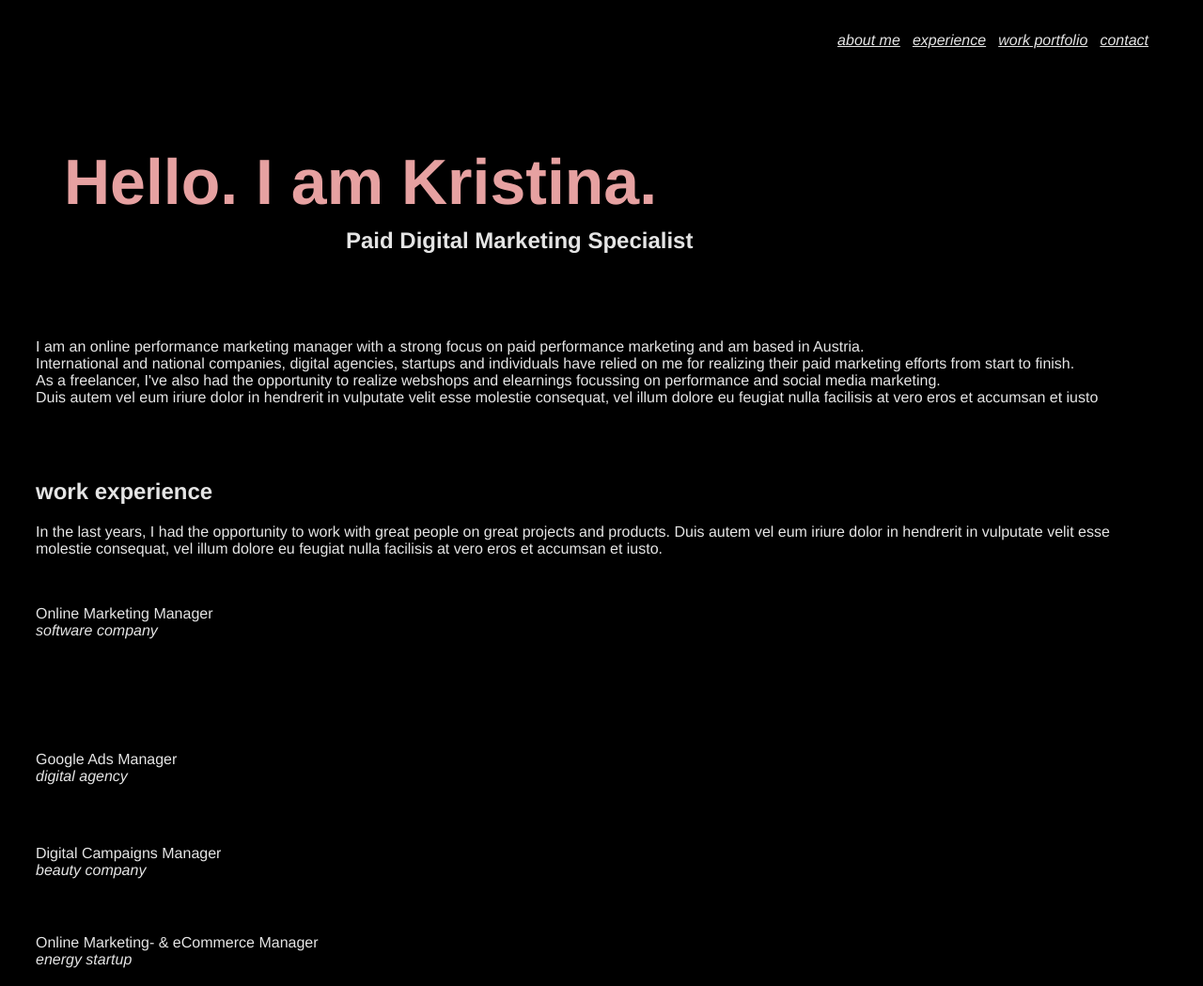
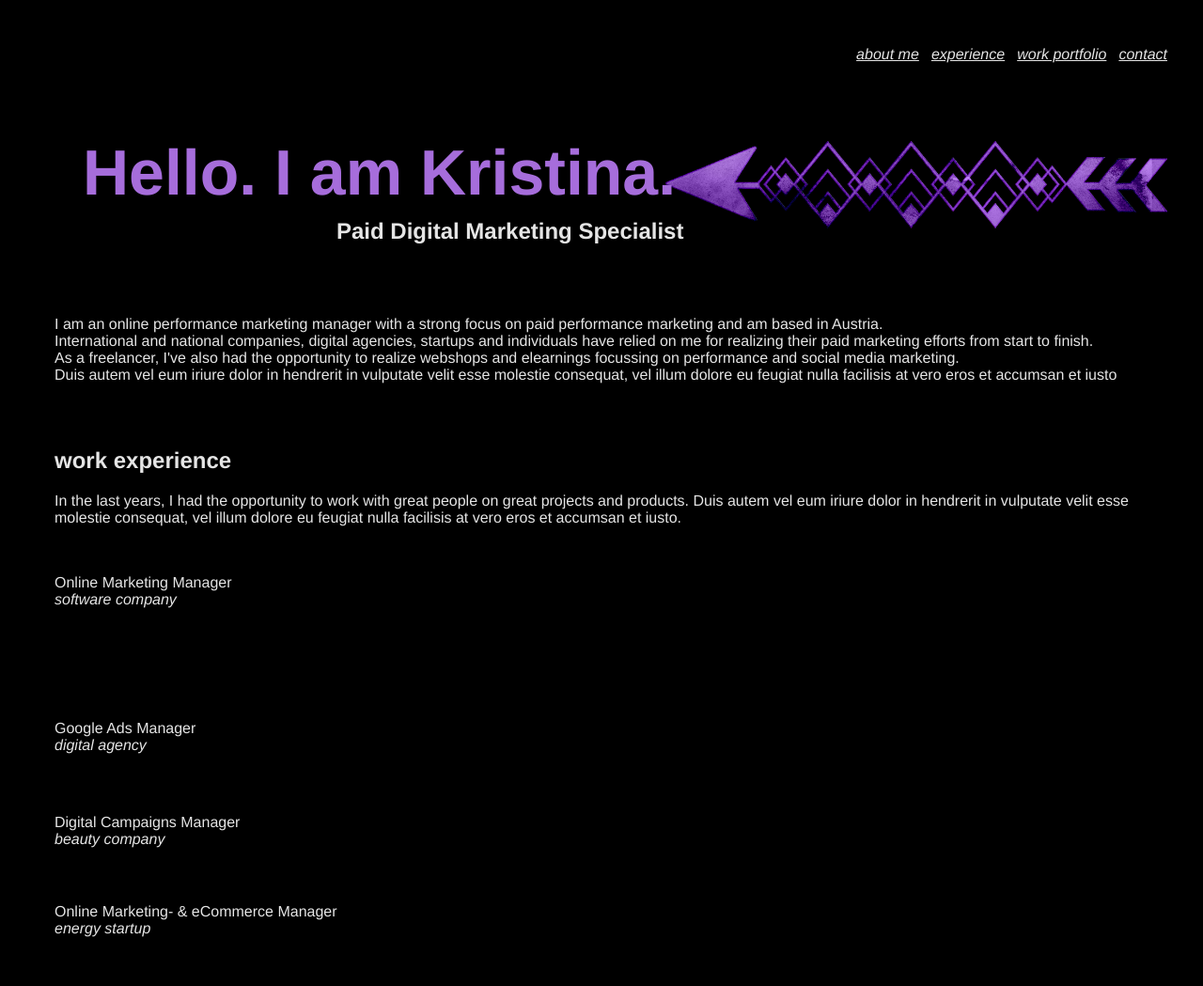
Before and after one commit to KKainz/kkainz.github.io, a plain HTML site: page index.html in a window 1280 px wide. Shown: the top 1049 px of the page at 94% size. Drawn offline with Linux system fonts and the light colour scheme.

Commit message:
update main + fancy purple arrow added2

```diff
--- a/index.html
+++ b/index.html
@@ -12,9 +12,9 @@
 		<title>Kristina Kainz | Paid Digital Marketing Specialist</title>
 		<link href="#" rel="icon" type="image/x-icon" />
 		<link href="main.css" rel="stylesheet" type="text/css"/>
-		<meta name="description" content="die meta beschreibung">
-		<!-- Provide a short description of the page. -->
-		<meta name="description" content="This is an example of a meta description. This will often show up in search results.">
+		<meta name="description" content="I am an online performance marketing manager with a strong focus on paid performance marketing and am based in Austria.
+International and national companies, digital agencies, startups and individuals have relied on me for realizing their paid marketing efforts from start to finish.
+As a freelancer, I've also had the opportunity to realize webshops and elearnings focussing on performance and social media marketing.">
 		<!-- This meta tag tells Google not to show the sitelinks search box. -->
 		<meta name="google" content="nositelinkssearchbox" />
 		<!-- Control the behavior of search engine crawling and indexing.
@@ -55,11 +55,8 @@
 		</header>
         <main>
 			<div class="welcome">
-				<!-- <img id="picture" src="watercolour-4117519_1280.png" alt="watercolor cirlce"/> -->
-				<div id="heading">
 					<h1>Hello. I am Kristina. </h1>
 					<h3 id="subheading">Paid Digital Marketing Specialist</h3>
-				</div>
 			</div>
 			<div id="text1">
 				<p>I am an online performance marketing manager with a strong focus on paid performance marketing and am based in Austria.<br>
--- a/main.css
+++ b/main.css
@@ -5,19 +5,23 @@ html {
     background: #000;
     font-family: raleway, montserrat, Helvetica, Arial, "sans-serif";
     padding-right: 30px;
+    padding-left: 20px;
+    padding-top: 10px;
+    padding-bottom: 5px;
+    min-width: 320px;
+    min-height: 568px;
 }
 
+
 .header{
-	height: 100px;
+    height: 80px;
     background: #000000;
 }
 
 .nav-main{
     background: #000;
     height: 60px;
-	padding-top: 10px;
-	padding-right: 20px;
-	padding-right: 20px;
+    padding-top: 15px;
     font-stretch: semi-expanded;
     font-size: 12pt;
     font-style: oblique;
@@ -26,38 +30,34 @@ html {
 
 .nav-main li{
 	display: inline;
+	gap: 2rem;
 }
 
 .nav-main a{
     color: #e5e5e5;
+    right: 2rem;
 }
 
 .nav-main a:hover{
-	color: #E6A1A1;
+	color: #a66ddb;
 	font-weight: bolder;
 }
 
 .welcome{
-	min-height: 100px;
-	background: #000;
+    background-color: #000;
     width: auto;
-}
-
-#heading{
-	height: 190px;
-	width: 64%;
-	padding-left: 30px;
-	font-size: 12pt;
-	font-style: normal;
-	color: #E5E5E5;
-	background: #000;
+    background-image: url(decorative-arrow-purple.png);
+    background-repeat: no-repeat;
+    background-position: right top;
+    background-size: 44% auto;
 }
 
 h1{
-	color: #e6a1a1;
+    color: #a66ddb;
     font-size: 68px;
     font-weight: bold;
     padding-left: 30px;
+    margin-left: 30px;
 }
 
 #subheading{
@@ -69,13 +69,6 @@ h1{
 	margin-top: -35px;
 }
 
-#picture{
-	height: 300px;
-	width: inherit
-	padding-left: 290px;
-	filter: grayscale(35%);
-	margin-left: 75px;
-}
 
 h3{
 	color: #e5e5e5;
@@ -93,7 +86,6 @@ h3{
 #maintext{
     min-height: 100px;
     width: auto;
-	padding-top: 10px;
     padding-left: 30px;
     background: #000;
     color: #e5e5e5;
@@ -236,7 +228,7 @@ h3 #impressum-titel{
 }
 
 #nav-footer a:hover{
-	color: #E6A1A1;
+	color: #a66ddb;
 	font-weight: bolder;
 }
 
@@ -255,14 +247,14 @@ h3 #impressum-titel{
     padding-right: 15px;
     padding-top: 35px;
     filter: grayscale(100%);
+    float: right;
 }
 
 .sm-icons:hover{
-	filter: grayscale(0%)
+    filter: grayscale(0%);
 }
 
 #copyright{
-	height: 40px;
     padding-top: 100px;
     font-size: 8pt;
     color: #3B3B3B;
```
Also changed, not shown: decorative-arrow-purple.png (added). Lines whose indentation alone changed are shown as unchanged.
